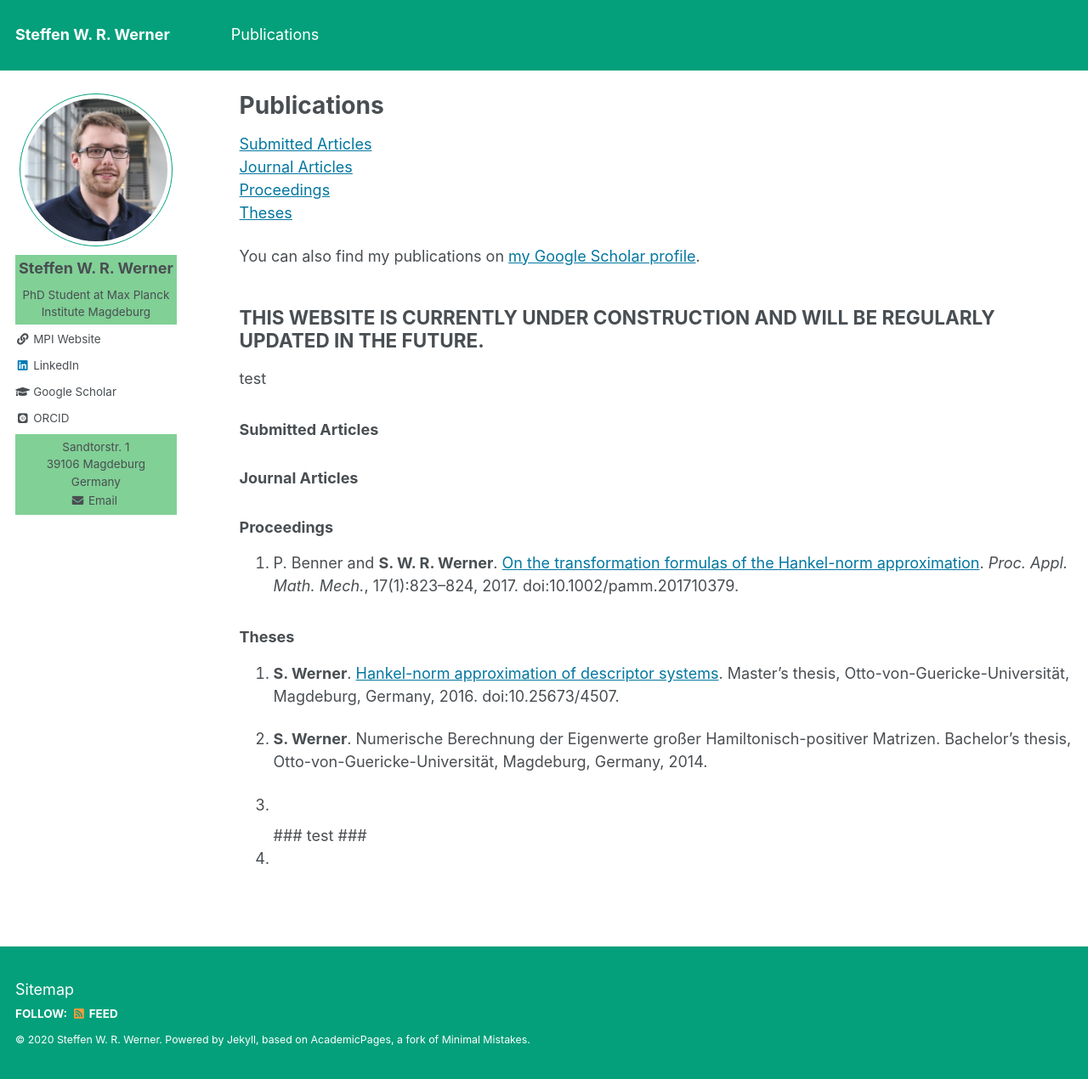
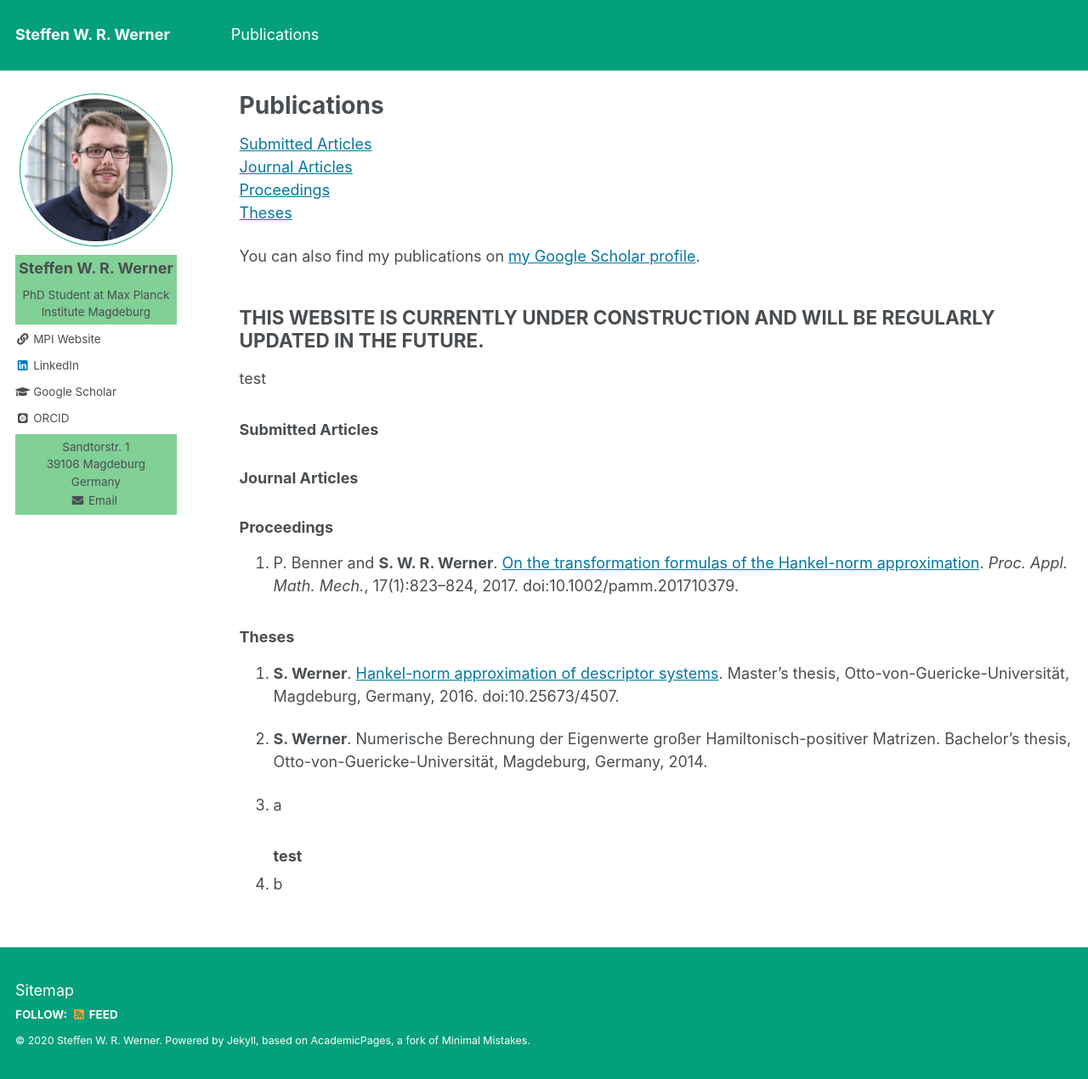
Before and after one commit to ninsteve/ninsteve.github.io, a Jekyll site: the page built from _pages/publications.md, in a window 1280 px wide and 1270 px high. Shown: the whole window at 85% size. Built offline with Jekyll 4.4.1, drawn with Linux system fonts in a browser that asks for light colours; some web fonts are replaced.

Commit message:
Full html.

```diff
--- a/_pages/publications.md
+++ b/_pages/publications.md
@@ -39,7 +39,7 @@ test
 
 
 <ol start="3">
-  <li></li>
-  ### test ###
-  <li></li>
+  <li>a</li>
+<h3> test </h3>
+  <li>b</li>
 <ol>
```
